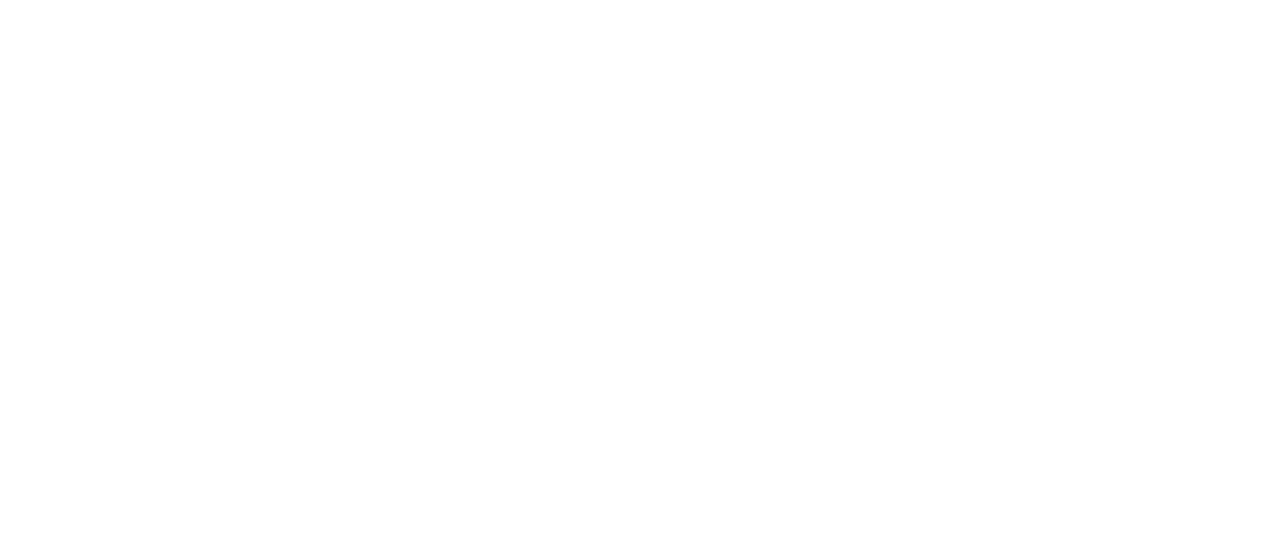
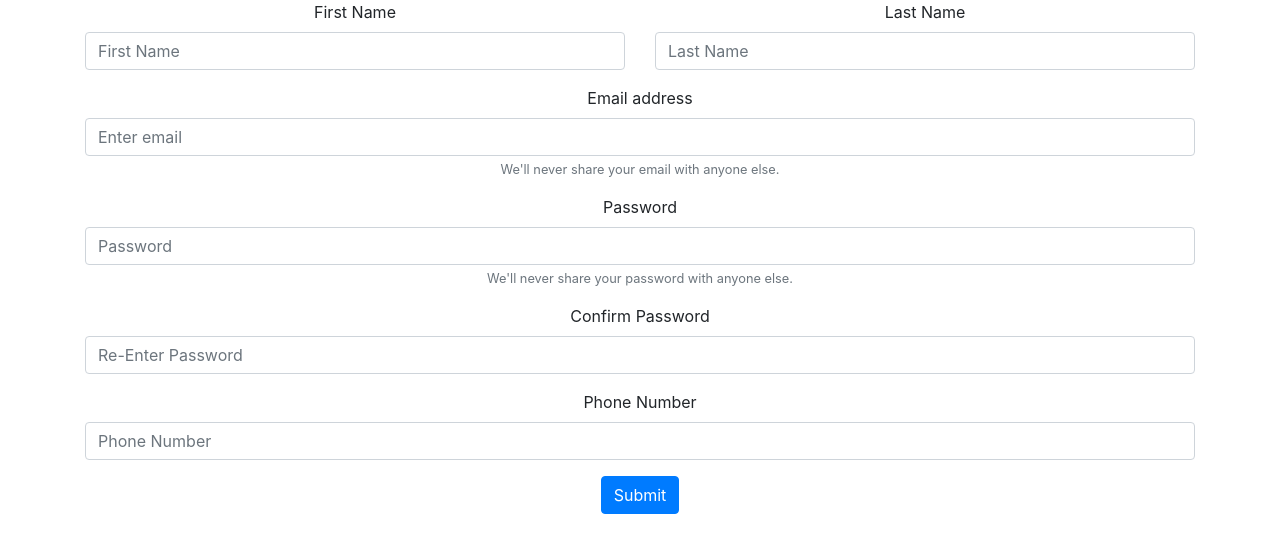
Before and after one commit to victorp24/elderaid, a React (Create React App) app in the folder frontend/elderaid/: page /signup in a window 1280 px wide. Shown: the top 552 px of the page. Built offline with nearby package versions, Linux system fonts and the light colour scheme.

Commit message:
Added Signup Page

```diff
--- a/frontend/elderaid/package.json
+++ b/frontend/elderaid/package.json
@@ -7,6 +7,7 @@
     "@testing-library/react": "^11.2.3",
     "@testing-library/user-event": "^12.6.0",
     "axios": "^0.21.1",
+    "bootstrap": "^4.5.3",
     "react": "^17.0.1",
     "react-bootstrap": "^1.4.3",
     "react-dom": "^17.0.1",
--- a/frontend/elderaid/src/App.js
+++ b/frontend/elderaid/src/App.js
@@ -1,6 +1,6 @@
-import logo from './logo.svg';
 import './App.css';
-//import "bootstrap/dist/css/bootstrap.min.css"
+import Signup from "./components/signup";
+import "bootstrap/dist/css/bootstrap.min.css";
 
 import { BrowserRouter as Router, Route, Switch } from "react-router-dom";
 import { Home } from "./index";
@@ -11,6 +11,7 @@
       <Router>
         <Switch>
           <Route path="/" exact component={() => <Home />} />
+          <Route path="/signup" exact component={() => <Signup />} />
         </Switch>
       </Router>
     </div>
--- a/frontend/elderaid/src/components/signup.jsx
+++ b/frontend/elderaid/src/components/signup.jsx
@@ -0,0 +1,54 @@
+import React from "react";
+import { Form, Button, Container, Row, Col } from "react-bootstrap";
+
+function Signup() {
+  return (
+    <Form>
+      <Container>
+        <Row>
+          <Col>
+            <Form.Group controlId="formBasicEmail">
+              <Form.Label>First Name</Form.Label>
+              <Form.Control type="text" placeholder="First Name" />
+            </Form.Group>
+          </Col>
+          <Col>
+            <Form.Group controlId="formBasicEmail">
+              <Form.Label>Last Name</Form.Label>
+              <Form.Control type="text" placeholder="Last Name" />
+            </Form.Group>
+          </Col>
+        </Row>
+        <Form.Group controlId="formBasicEmail">
+          <Form.Label>Email address</Form.Label>
+          <Form.Control type="email" placeholder="Enter email" />
+          <Form.Text className="text-muted">
+            We'll never share your email with anyone else.
+          </Form.Text>
+        </Form.Group>
+
+        <Form.Group controlId="formBasicPassword">
+          <Form.Label>Password</Form.Label>
+          <Form.Control type="password" placeholder="Password" />
+          <Form.Text className="text-muted">
+            We'll never share your password with anyone else.
+          </Form.Text>
+        </Form.Group>
+
+        <Form.Group controlId="formBasicPassword">
+          <Form.Label> Confirm Password</Form.Label>
+          <Form.Control type="password" placeholder="Re-Enter Password" />
+        </Form.Group>
+
+        <Form.Group controlId="formBasicEmail">
+          <Form.Label>Phone Number</Form.Label>
+          <Form.Control type="text" placeholder="Phone Number" />
+        </Form.Group>
+      </Container>
+      <Button variant="primary" type="submit">
+        Submit
+      </Button>
+    </Form>
+  );
+}
+export default Signup;
```
Also changed, not shown: frontend/elderaid/src/components/useForm.jsx (added), 2 other files (tests, documents, lock files or other folders).
